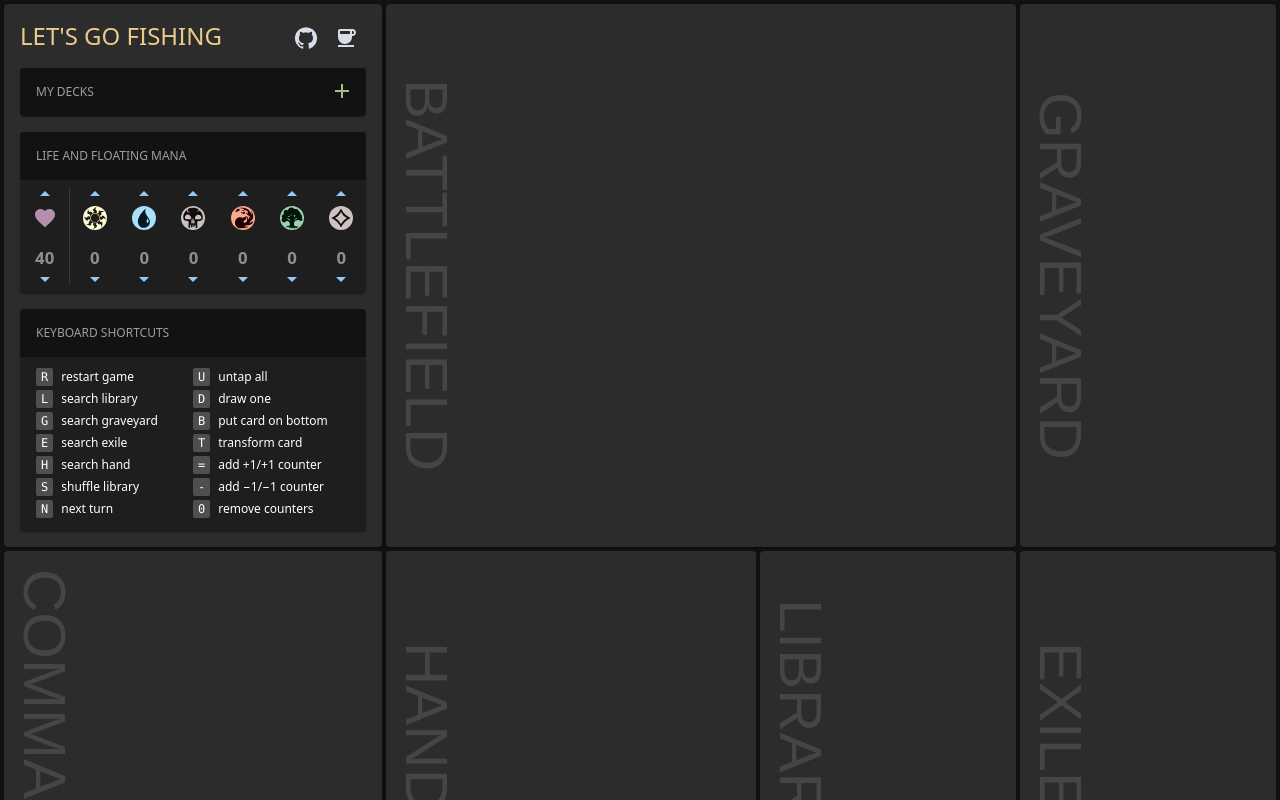
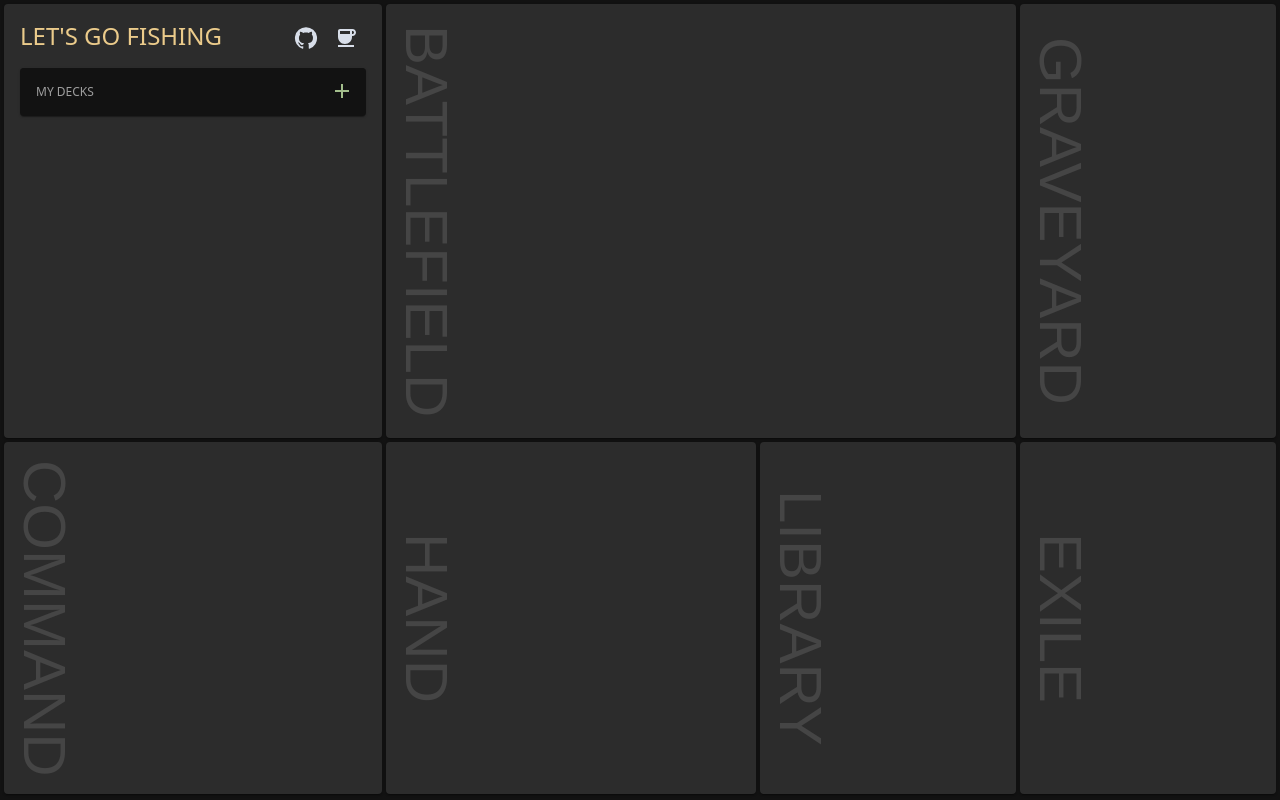
Before and after one commit to avocadianmage/lets-go-fishing, a React (Vite) app: page / in a window 1280 px wide. Built offline with nearby package versions, Linux system fonts and the light colour scheme.

Commit message:
only show shortcuts and game state details if a deck exists

```diff
--- a/src/components/lefter/lefter.tsx
+++ b/src/components/lefter/lefter.tsx
@@ -146,6 +146,8 @@ export const Lefter = ({
                     />
                 </Card>
 
+                {decks.length > 0 && (
+                    <>
                         <Card sx={{ marginBottom: '16px' }}>
                             <LefterCardHeader title='Life and floating mana' />
                             <Box sx={{ display: 'flex' }}>
@@ -161,13 +163,17 @@ export const Lefter = ({
 
                                 <Divider orientation='vertical' variant='middle' flexItem />
 
-                        {(Object.keys(ManaColor) as Array<keyof typeof ManaColor>).map((color) => (
+                                {(Object.keys(ManaColor) as Array<keyof typeof ManaColor>).map(
+                                    (color) => (
                                         <ManaNumberWheel key={color} color={ManaColor[color]} />
-                        ))}
+                                    )
+                                )}
                             </Box>
                         </Card>
 
                         <Shortcuts />
+                    </>
+                )}
             </Box>
         </Pane>
     );
```
Lines whose indentation alone changed are shown as unchanged.
